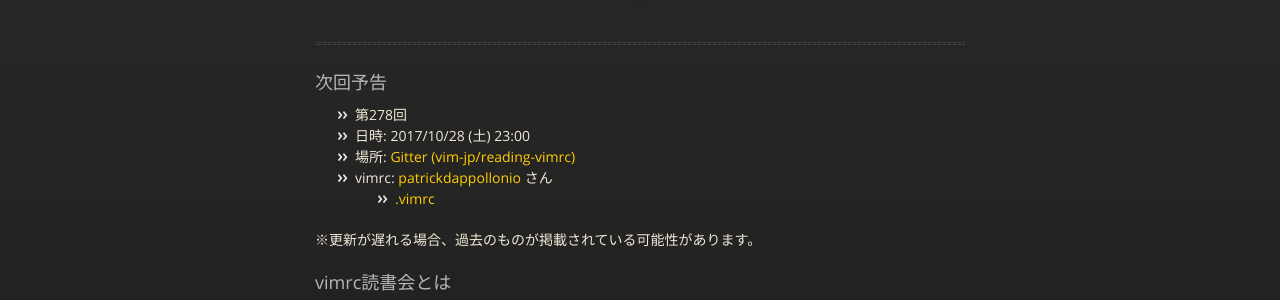
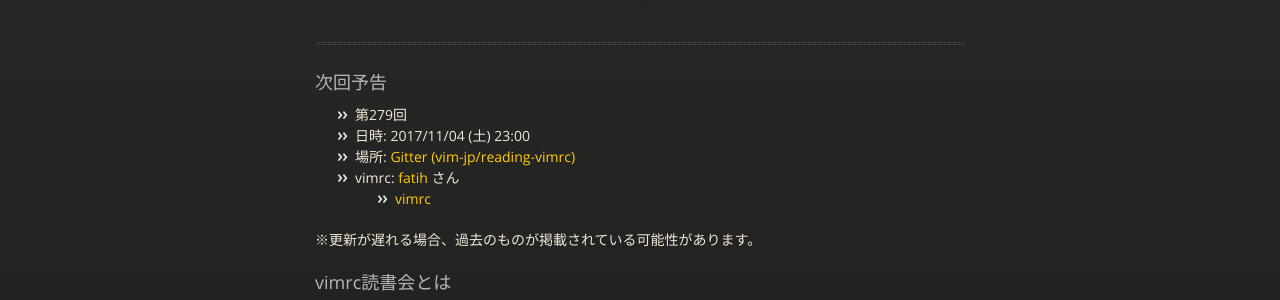
Before and after one commit to vim-jp/reading-vimrc, a Jekyll site: the page built from index.md, in a window 1280 px wide and 900 px high. Shown: the part 212-512 px from the top of the window. Built offline with Jekyll 4.4.1, drawn with Linux system fonts in a browser that asks for light colours; nearby versions of some CDN libraries.

Commit message:
Update the next information: #279 fatih

```diff
--- a/_data/next.yml
+++ b/_data/next.yml
@@ -1,11 +1,11 @@
-- id: 278
-  date: '2017-10-28 23:00'
+- id: 279
+  date: '2017-11-4 23:00'
   author:
-    name: patrickdappollonio
-    url: 'https://github.com/patrickdappollonio'
+    name: fatih
+    url: 'https://github.com/fatih'
   vimrcs:
-    - url: 'https://github.com/patrickdappollonio/dotfiles/blob/master/.vimrc'
-      name: .vimrc
+    - url: 'https://github.com/fatih/dotfiles/blob/master/vimrc'
+      name: vimrc
       hash: null
   part: null
   other: null
```
